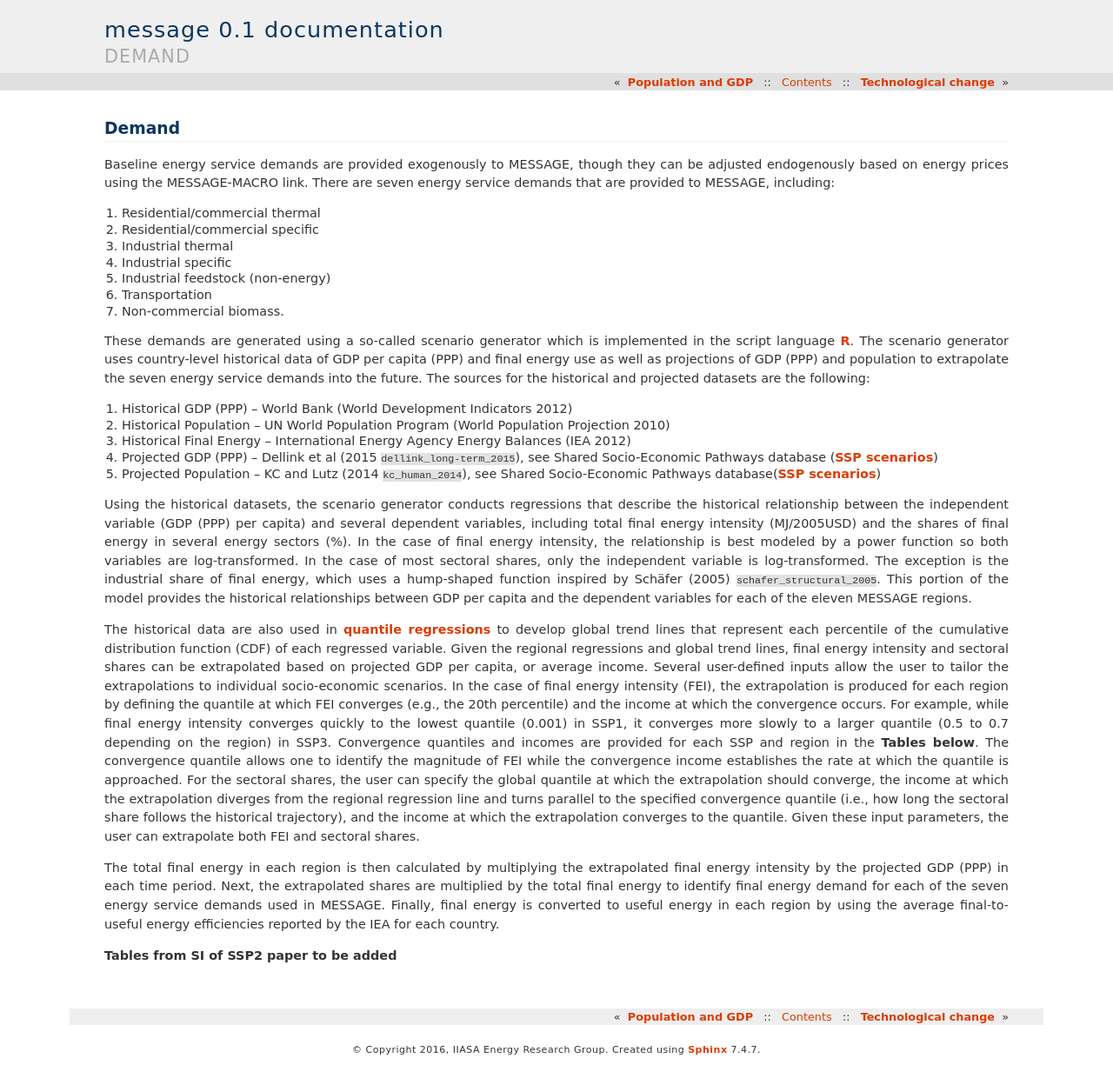
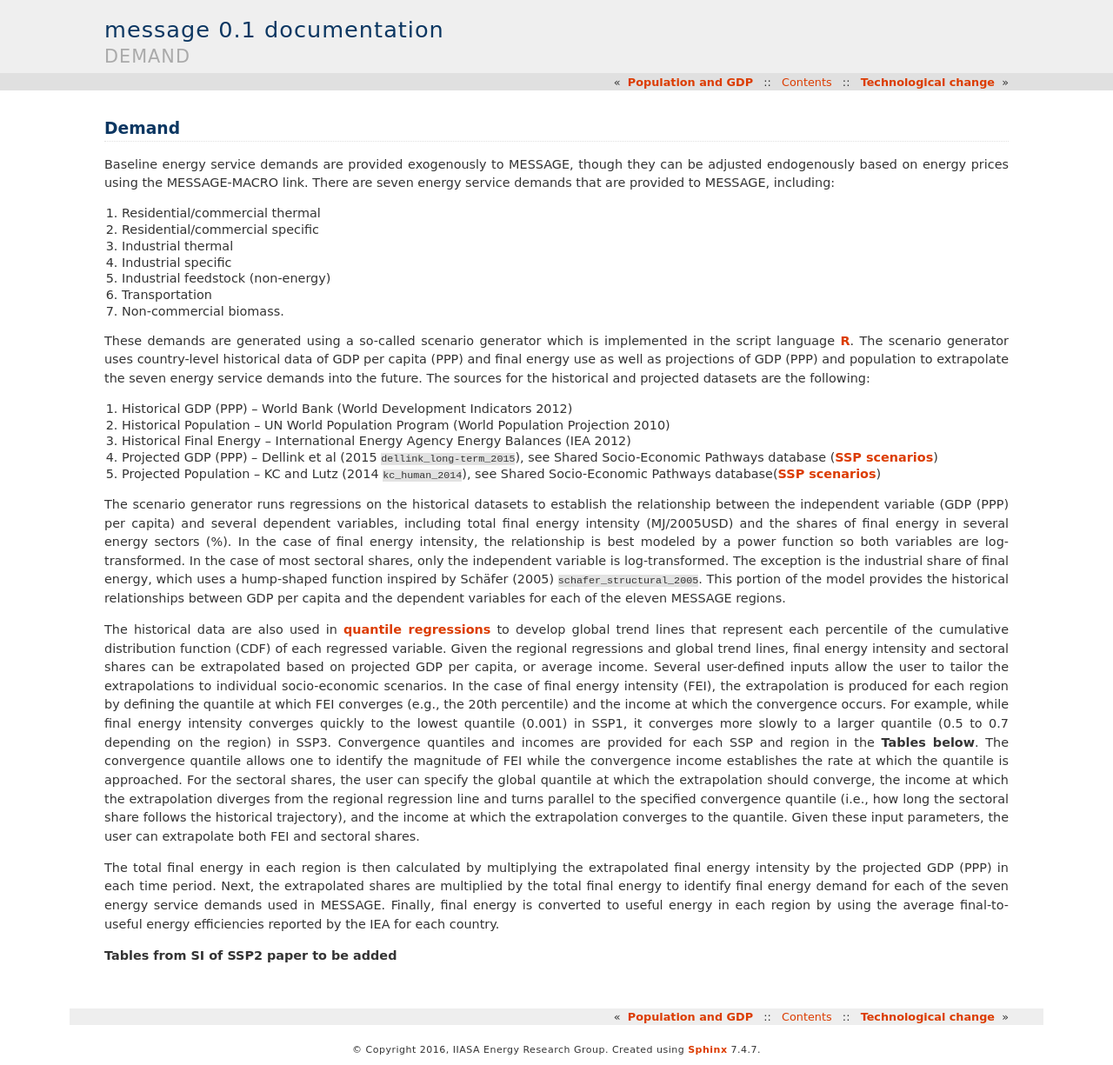
Before and after one commit to iiasa/message_doc, a Sphinx documentation site: the page built from source/message_globiom/socio_econ/demand.rst, in a window 1280 px wide. Shown: the whole page at 87% size. Built offline with Sphinx 7.4.7, drawn with Linux system fonts in a browser that asks for light colours; pages that are not in the unit, such as notebooks, are missing from menus; cross-references to code outside the pages are shown as plain code.

Commit message:
Update demand.rst

```diff
--- a/source/message_globiom/socio_econ/demand.rst
+++ b/source/message_globiom/socio_econ/demand.rst
@@ -23,8 +23,7 @@ sources for the historical and projected datasets are the following:
 4. Projected GDP (PPP) – Dellink et al (2015 :cite:`dellink_long-term_2015`), see Shared Socio-Economic Pathways database (`SSP scenarios <https://tntcat.iiasa.ac.at/SspDb/>`_)
 5. Projected Population – KC and Lutz (2014 :cite:`kc_human_2014`), see Shared Socio-Economic Pathways database(`SSP scenarios <https://tntcat.iiasa.ac.at/SspDb/>`_)
 
-Using the historical datasets, the scenario generator conducts regressions that describe the historical relationship between the independent variable (GDP (PPP) per capita) and several
-dependent variables, including total final energy intensity (MJ/2005USD) and the shares of final energy in several energy sectors (%). In the case of final energy intensity, the
+The scenario generator runs regressions on the historical datasets to establish the relationship between the independent variable (GDP (PPP) per capita) and several dependent variables, including total final energy intensity (MJ/2005USD) and the shares of final energy in several energy sectors (%). In the case of final energy intensity, the
 relationship is best modeled by a power function so both variables are log-transformed.  In the case of most sectoral shares, only the independent variable is log-transformed. The
 exception is the industrial share of final energy, which uses a hump-shaped function inspired by Schäfer (2005) :cite:`schafer_structural_2005`. This portion of the model provides the
 historical relationships between GDP per capita and the dependent variables for each of the eleven MESSAGE regions.
```
